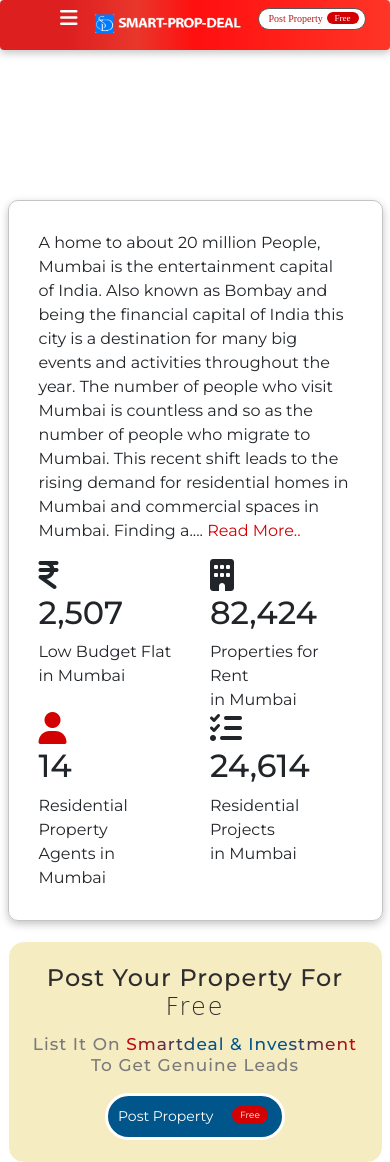
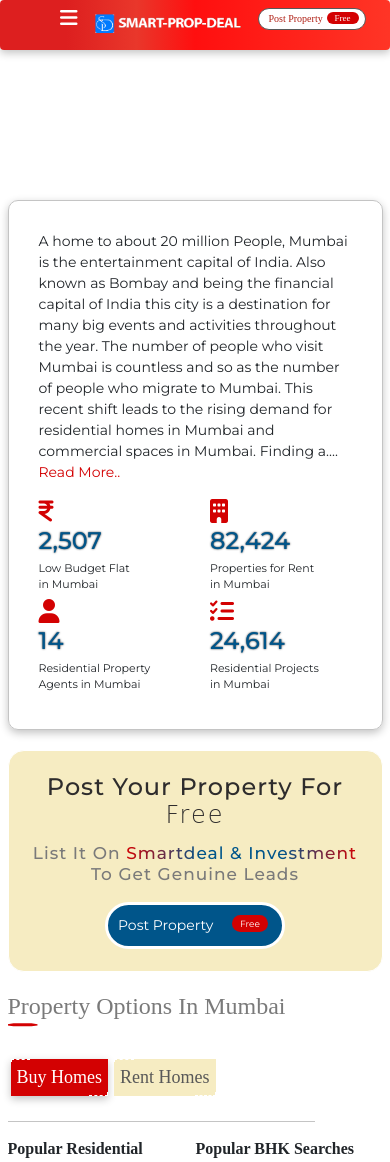
Before and after one commit to najmuddinrks/smartpropdealandinvestment, a PHP site: page / in a window 390 px wide. Shown: the top 1162 px of the page. Run offline with PHP 8.4, Linux system fonts and the light colour scheme; some web fonts are replaced.

Commit message:
css file setting

```diff
--- a/css/common.css
+++ b/css/common.css
@@ -864,12 +864,12 @@ font-size: var(--font-size16);
 
 
 /* *********************modal-setting**************************** */
-.fa-user,.fa-lock,.fa-envelope,.fa-message,.fa-file{
+.fa-user,.fa-lock,.fa-envelope,.fa-message,.fa-file,.fa-inr,.fa-building,.fa-tasks{
     padding-right: 8px !important;
     color: var(--red-main);
     transition: 0.5s ease-in-out;
 }
-.fa-user:hover,.fa-lock:hover,.fa-envelope:hover,.fa-message:hover,.fa-file:hover{
+.fa-user:hover,.fa-lock:hover,.fa-envelope:hover,.fa-message:hover,.fa-file:hover,.fa-inr:hover,.fa-building:hover,.fa-tasks:hover{
     color: var(--dark-blue-op);
     transform: translateY(-1px);
 }
@@ -902,6 +902,7 @@ font-size: var(--font-size16);
   .count-title p{
     margin-bottom: 0;
     text-align: center;
+    color: var(--dark-blue-op);
   }
 
   /* .count-text {
--- a/css/main.css
+++ b/css/main.css
@@ -9,6 +9,10 @@
     border-radius: 10px;
     padding: 30px;
     margin-bottom: 0px;
+}
+.counter__setting .container .wrapper .counter__text h2{
+    color: var(--dark-blue-op);
+    text-shadow: 0px 0px 2px var(--dark-color);
 }
 /* .counter__setting .container .wrapper .counter__text p{
     text-overflow: ellipsis;
--- a/css/responsive.css
+++ b/css/responsive.css
@@ -360,6 +360,9 @@ transition: 0.5s ease-in-out;
     .slider4 .slick-next, .slider4 .slick-next, .slider4 .slick-next{
         right: -1% !important;
     }
+    .counter__setting .container .wrapper .counter__text .counter p{
+        font-size: var(--font-size14);
+    }
 
 }
 @media(max-width:992px){
@@ -383,6 +386,15 @@ transition: 0.5s ease-in-out;
     }
     .slider4 .slick-next{
         top: 222px !important;
+    }
+    .counter__setting .container .wrapper .counter__text .counter p{
+        font-size: var(--font-size11);
+    }
+    .counter__setting .container .wrapper .counter__text h2{
+        font-size: var(--font-size24);
+    }
+    .fa-inr,.fa-building,.fa-tasks,.font-reload{
+        font-size: var(--font-size24);
     }
 
 }
@@ -446,7 +458,24 @@ transition: 0.5s ease-in-out;
         right: 14px;
         padding: 2px 8px;
     }
-
+    .counter__setting .container .wrapper .counter__text .counter p{
+        font-size: var(--font-size15);
+    }
+    .counter__setting .container .wrapper .counter__text h2{
+        font-size: var(--font-size26);
+    }
+    .fa-inr,.fa-building,.fa-tasks,.font-reload{
+        font-size: var(--font-size28);
+    }
+    .counter{
+        margin-bottom: 10px;
+    }
+    .form-group label{
+        font-size: var(--font-size16);
+    }
+    .form-group .control-majno{
+        font-size: var(--font-size16);
+    }
 
 }
 
@@ -610,7 +639,33 @@ transition: 0.5s ease-in-out;
 .badge-set{
     top: 3px;
 }
+.counter__setting .container .wrapper .counter__text .counter p{
+    font-size: var(--font-size11);
 }
+.counter__setting .container .wrapper .counter__text h2{
+    font-size: var(--font-size24);
+    margin-bottom: 4px !important;
+}
+.fa-inr,.fa-building,.fa-tasks,.font-reload{
+    font-size: var(--font-size24);
+}
+.counter{
+    margin-bottom: 6px;
+}
+.read-section p{
+    font-size: var(--font-size14);
+}
+.read-section p a{
+    font-size: var(--font-size14);
+}
+.form-group label{
+    font-size: var(--font-size14);
+}
+.form-group .control-majno{
+    font-size: var(--font-size14);
+}
+}
+
 @media(max-width:360px){
 
     .main-blog li > a{
```
Also changed, not shown: other parts of css/responsive.css (+40 -8 lines).
